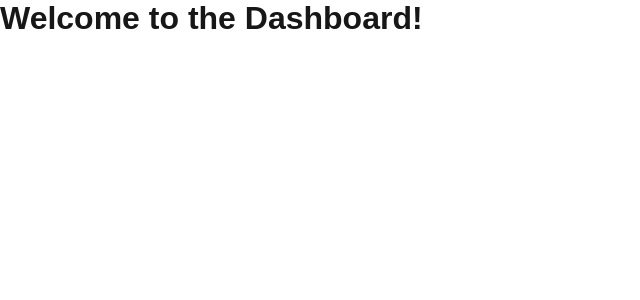
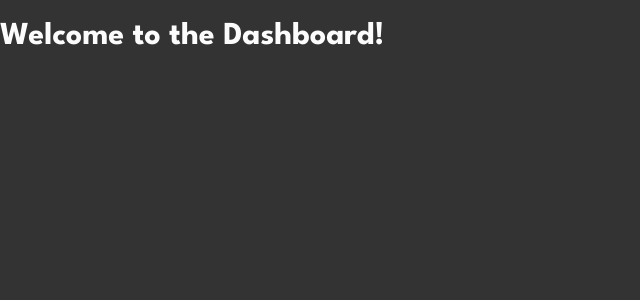
Before and after one commit to Aurum-ElProyecteGrande/aurum, a Next.js app in the folder Frontend/aurum/: page /dashboard in a window 1280 px wide. Shown: the top 300 px of the page, without its empty margins (0-640 px from the left). Built offline with nearby package versions, Linux system fonts and the light colour scheme.

Commit message:
Base settings and font change

```diff
--- a/Frontend/aurum/app/globals.scss
+++ b/Frontend/aurum/app/globals.scss
@@ -1,42 +1,2 @@
-:root {
-  --background: #ffffff;
-  --foreground: #171717;
-}
-
-@media (prefers-color-scheme: dark) {
-  :root {
-    --background: #0a0a0a;
-    --foreground: #ededed;
-  }
-}
-
-html,
-body {
-  max-width: 100vw;
-  overflow-x: hidden;
-}
-
-body {
-  color: var(--foreground);
-  background: var(--background);
-  font-family: Arial, Helvetica, sans-serif;
-  -webkit-font-smoothing: antialiased;
-  -moz-osx-font-smoothing: grayscale;
-}
-
-* {
-  box-sizing: border-box;
-  padding: 0;
-  margin: 0;
-}
-
-a {
-  color: inherit;
-  text-decoration: none;
-}
-
-@media (prefers-color-scheme: dark) {
-  html {
-    color-scheme: dark;
-  }
-}
+@import "../styles/base_styles/variables.scss";
+@import "../styles/base_styles/base_settings.scss";
--- a/Frontend/aurum/app/layout.jsx
+++ b/Frontend/aurum/app/layout.jsx
@@ -1,25 +1,20 @@
-import { Geist, Geist_Mono } from "next/font/google";
+import { League_Spartan } from 'next/font/google';
 import "./globals.scss";
 
-const geistSans = Geist({
-  variable: "--font-geist-sans",
-  subsets: ["latin"],
-});
-
-const geistMono = Geist_Mono({
-  variable: "--font-geist-mono",
-  subsets: ["latin"],
+const leagueSpartan = League_Spartan({
+  subsets: ['latin'],
+  weight: ['300','400','500','600', '700','800','900'], //Light, Regular, Medium, SemiBold, Bold, ExtraBold, Black
 });
 
 export const metadata = {
-  title: "Create Next App",
-  description: "Generated by create next app",
+  title: "Aurum",
+  description: "World's best expense tracker app",
 };
 
 export default function RootLayout({ children }) {
   return (
     <html lang="en">
-      <body className={`${geistSans.variable} ${geistMono.variable}`}>
+      <body>
         {children}
       </body>
     </html>
--- a/Frontend/aurum/styles/base_styles/base_settings.scss
+++ b/Frontend/aurum/styles/base_styles/base_settings.scss
@@ -0,0 +1,98 @@
+*,
+*:before,
+*:after {
+    box-sizing: border-box;
+}
+
+html,
+body,
+div,
+span,
+object,
+iframe,
+figure,
+p,
+blockquote,
+pre,
+a,
+code,
+em,
+img,
+small,
+strike,
+strong,
+sub,
+sup,
+tt,
+b,
+u,
+i,
+ol,
+ul,
+li,
+fieldset,
+form,
+label,
+table,
+caption,
+tbody,
+tfoot,
+thead,
+tr,
+th,
+td,
+main,
+canvas,
+embed,
+footer,
+header,
+nav,
+section,
+video {
+    margin: 0;
+    padding: 0;
+    border: 0;
+    font-size: 100%;
+    color: $text;
+    font-family: $font;
+    vertical-align: baseline;
+    text-rendering: optimizeLegibility;
+    -webkit-font-smoothing: antialiased;
+    text-size-adjust: none;
+}
+
+footer,
+header,
+nav,
+section,
+main {
+    display: block;
+}
+
+body {
+    background-color: $background;
+    line-height: 1;
+}
+
+h1,
+h2,
+h3,
+h4,
+h5,
+h6 {
+    color: $heading-text;
+}
+
+ol,
+ul {
+    list-style: none;
+}
+
+table {
+    border-collapse: collapse;
+    border-spacing: 0;
+}
+
+input {
+    border-radius: 0;
+}
--- a/Frontend/aurum/styles/base_styles/variables.scss
+++ b/Frontend/aurum/styles/base_styles/variables.scss
@@ -3,3 +3,4 @@ $primary: #3D62A4;
 $accent: #F9D342;
 $text: #F4F4F4;
 $heading-text: #FCFCFC;
+$font: "League Spartan", sans-serif;
```
